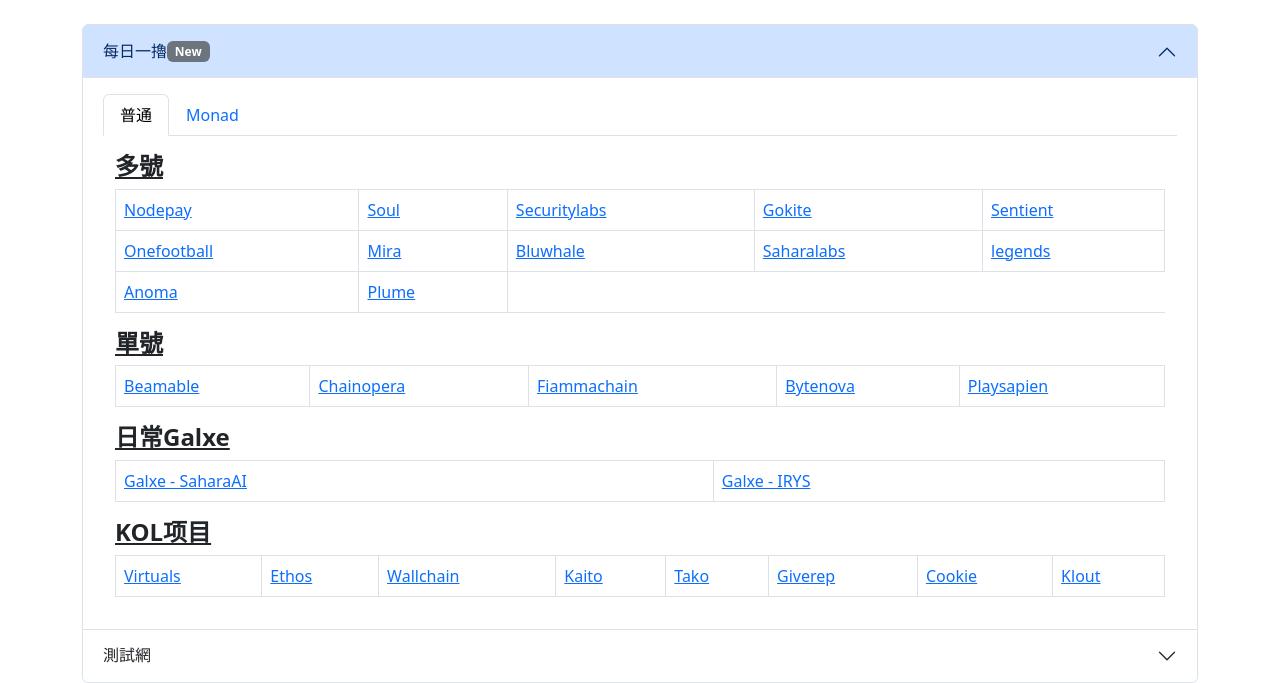
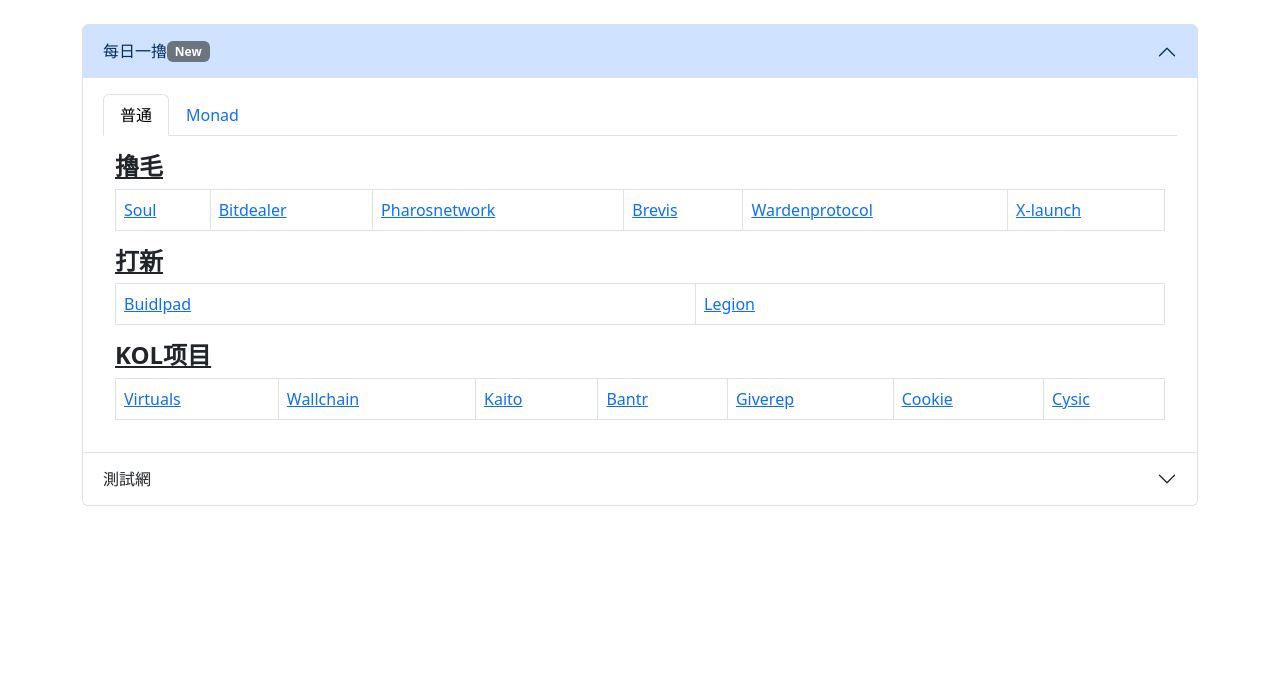
Before and after one commit to 2246250622/Airdrop-babydog-, a plain HTML site: page baby.html in a window 1280 px wide. Shown: the part 221-904 px from the top of the page. After the commit the page ends 800 px from the top, so only its background shows below. Drawn offline with nearby package versions, Linux system fonts and the light colour scheme.

Commit message:
Update baby.html

```diff
--- a/baby.html
+++ b/baby.html
@@ -129,7 +129,6 @@
                                 <div class="tab-pane fade show active" id="home">
                                   <div class="list-group">
                                     <a href="https://app.getgrass.io/dashboard" class="list-group-item list-group-item-action list-group-item-danger" target="_blank">GetGrass</a>
-                                    <a href="https://blockjoker.org/home" class="list-group-item list-group-item-action list-group-item-danger" target="_blank">Blockjoker</a>
                                     <a href="https://app.gradient.network/signup?code=S3X0IN" class="list-group-item list-group-item-action list-group-item-danger" target="_blank">Gradient</a>
                                     <a href="https://app.nodepay.ai/register?ref=YbfaLiCftloRj6L" class="list-group-item list-group-item-action list-group-item-danger" target="_blank">Nodepay</a>
                                      <a href="https://alphaos.net/point?invite=LSCGXC" class="list-group-item list-group-item-action list-group-item-danger" target="_blank">Alphaos Net</a>
@@ -146,8 +145,12 @@
 
                                 <div class="tab-pane fade" id="stake">
                                   <div class="list-group">
+                                  <a href="https://app.pendle.finance/trade/dashboard/overview/positions?timeframe=allTime" class="list-group-item list-group-item-action list-group-item-success" target="_blank">Pendle</a>
+                                  <a href="https://app.hedgey.finance/" class="list-group-item list-group-item-action list-group-item-success" target="_blank">Gaia 11/6</a>
+                                  <a href="https://app.falcon.finance/account/profile" class="list-group-item list-group-item-action list-group-item-success" target="_blank">Falcon Finance</a>
+                                  <a href="https://web3.okx.com/zh-hans/boost/x-launch" class="list-group-item list-group-item-action list-group-item-success" target="_blank">Boost</a>
                                   <a href="https://airdrop.walletconnect.network/" class="list-group-item list-group-item-action list-group-item-success" target="_blank">Walletconnect</a>
-                                  <a href="https://app.kamino.finance/" class="list-group-item list-group-item-action list-group-item-success" target="_blank">Kamino</a>
+                                  <a href="https://app.mmt.finance/portfolio" class="list-group-item list-group-item-action list-group-item-success" target="_blank">MMT</a>
                                   <a href="https://www.stakeland.com/farming" class="list-group-item list-group-item-action list-group-item-success" target="_blank">Stakeland</a>
                                   <a href="https://www.cookie.community/multi-airdrop" class="list-group-item list-group-item-action list-group-item-success" target="_blank">Cookie</a>
 				                          <a href="https://app.virtuals.io/dashboard" class="list-group-item list-group-item-action list-group-item-success" target="_blank">Virtuals</a>
@@ -289,68 +292,39 @@
                             <table class="table table-bordered">
                               <tbody>
 
-                                <H4><b><u>多號</u></b></H4>
+                                <H4><b><u>擼毛</u></b></H4>
                                 <tr >
 
-                                  <td>
-                                    <a style="display:block;" target="_blank" href="https://app.nodepay.ai/missions">Nodepay</a>
-                                  </td>
+
 
                                   <td>
                                     <a style="display:block;" target="_blank" href="https://app.soul.io/?referredBy=F7ZVJ">Soul</a>
                                   </td>
 
                                   <td>
-                                    <a style="display:block;" target="_blank" href="https://node.securitylabs.xyz/">Securitylabs</a>
+                                    <a style="display:block;" target="_blank" href="https://mindshare.bitdealer.net/home">Bitdealer</a>
                                   </td>
 
                                   <td>
-                                    <a style="display:block;" target="_blank" href="https://testnet.gokite.ai/">Gokite</a>
+                                    <a style="display:block;" target="_blank" href="https://testnet.pharosnetwork.xyz/experience?inviteCode=TIs2mKa8WBqh3rCn">Pharosnetwork</a>
                                   </td>
 
                                    <td>
-                                    <a style="display:block;" target="_blank" href="https://chat.sentient.xyz">Sentient</a>
+                                    <a style="display:block;" target="_blank" href="https://proving-grounds.brevis.network/A3WibM">Brevis</a>
                                   </td>
 
+                                  <td>
+                                    <a style="display:block;" target="_blank" href="https://app.wardenprotocol.org/referral?code=R8VYD">Wardenprotocol</a>
+                                  </td>
+
+                                  <td>
+                                    <a style="display:block;" target="_blank" href="https://web3.okx.com/join/BOOSTED">X-launch</a>
+                                  </td>
 
 
                                 </tr>
 
-                                <tr>
-                                  <td>
-                                    <a style="display:block;" target="_blank" href="https://ofc.onefootball.com/s2?referral=aAvpXmvl1Ta3">Onefootball</a>
-                                  </td>
 
-                                  <td>
-                                    <a style="display:block;" target="_blank" href="https://klokapp.ai?referral_code=VTGBH6FF">Mira</a>
-                                  </td>
-
-                                  <td>
-                                    <a style="display:block;" target="_blank" href="https://profile.bluwhale.com/login?referral=1ea5ce4e-a1cc-42af-b0ea-0023c56ab7ba">Bluwhale</a>
-                                  </td>
-
-                                  <td>
-                                    <a style="display:block;" target="_blank" href="https://app.saharaai.com/data-services-platform">Saharalabs</a>
-                                  </td>
-
-                                  <td>
-                                    <a style="display:block;" target="_blank" href="https://legends.saharalabs.ai/">legends</a>
-                                  </td>
-                                  </tr>
-
-                                  <tr>
-                                  <td>
-                                    <a style="display:block;" target="_blank" href="https://testnet.anoma.net/">Anoma</a>
-                                  </td>
-
-                                  <td>
-                                      <a style="display:block;" target="_blank" href="https://portal.plume.org/daily-spin">Plume</a>
-                                    </td>
-
-
-
-
-                                  </tr>
 
 
 
@@ -365,21 +339,7 @@
                             <table class="table table-bordered">
                               <tbody>
                                 <tr >
-                                  <td>
-                                    <a style="display:block;" target="_blank" href="https://testnet.monad.xyz/">Monad Faucet</a>
-                                  </td>
 
-                                  <td>
-                                    <a style="display:block;" target="_blank" href="https://monad.fantasy.top/shop">Monad Fantasy</a>
-                                  </td>
-
-                                  <td>
-                                    <a style="display:block;" target="_blank" href="https://monad.talentum.id/">Monad Talentum</a>
-                                  </td>
-
-                                  <td>
-                                    <a style="display:block;" target="_blank" href="https://www.monadroids.xyz/staking">Monadroids</a>
-                                  </td>
 
                       </tr>
                     </tbody>
@@ -390,52 +350,7 @@
                       </div>
 
 
-                        <div class="container mt-3">
-                            <table class="table table-bordered">
-                              <tbody>
-                                <H4><b><u>單號</u></b></H4>
-                                <tr >
 
-                                    <td>
-                                      <a style="display:block;" target="_blank" href="https://hub.beamable.network/ref/27ZXWB9F">Beamable</a>
-                                    </td>
-
-                                    <td>
-                                      <a style="display:block;" target="_blank" href="https://chat.chainopera.ai/">Chainopera</a>
-                                    </td>
-
-                                    <td>
-                                      <a style="display:block;" target="_blank" href="https://test-bridge.fiammachain.io/account">Fiammachain</a>
-                                    </td>
-
-
-                                    <td>
-                                      <a style="display:block;" target="_blank" href="https://bytenova.ai/rewards?invite_code=tUVIRpapC">Bytenova</a>
-                                    </td>
-
-
-                                    <td>
-                                      <a style="display:block;" target="_blank" href="https://app.sapien.io/join/OliveEarthwormAleece">Playsapien</a>
-                                    </td>
-                                </tr>
-
-
-
-
-
-                                  <tr>
-
-
-
-
-                                  </tr>
-
-                               <tr>
-
-                                  </tr>
-                              </tbody>
-                            </table>
-                          </div>
 
 
 
@@ -443,18 +358,18 @@
                           <div class="container mt-3">
                             <table class="table table-bordered">
                               <tbody>
-                                <H4><b><u>日常Galxe</u></b></H4>
+                                <H4><b><u>打新</u></b></H4>
                                 <tr>
 
-
-
                                   <td>
-                                  <a style="display:block;" target="_blank" href="https://app.galxe.com/quest/SaharaAI/GCNLYtpFM5">Galxe - SaharaAI</a>
+                                    <a style="display:block;" target="_blank" href="https://buidlpad.com/projects">Buidlpad</a>
                                   </td>
 
                                   <td>
-                                  <a style="display:block;" target="_blank" href="https://app.galxe.com/quest/Irys/GCxxCtmLMP">Galxe - IRYS</a>
+                                    <a style="display:block;" target="_blank" href="https://legion.cc?homie=6DOD5MQ8">Legion</a>
                                   </td>
+
+
 
 
                               </tr>
@@ -474,9 +389,6 @@
                                   <a style="display:block;" target="_blank" href="https://app.virtuals.io/points">Virtuals</a>
                                 </td>
 
-                                 <td>
-                                  <a style="display:block;" target="_blank" href="https://app.ethos.network/">Ethos</a>
-                                </td>
 
                                 <td>
                                   <a style="display:block;" target="_blank" href="https://app.wallchain.xyz/app/profile">Wallchain</a>
@@ -487,8 +399,9 @@
                                 </td>
 
                                 <td>
-                                  <a style="display:block;" target="_blank" href="https://app.tako.so/home">Tako</a>
+                                  <a style="display:block;" target="_blank" href="https://bantr.fun?ic=486GSIB">Bantr</a>
                                 </td>
+
 
                                 <td>
                                   <a style="display:block;" target="_blank" href="https://giverep.com/">Giverep</a>
@@ -499,8 +412,10 @@
                                 </td>
 
                                 <td>
-                                      <a style="display:block;" target="_blank" href="https://klout.gg/">Klout</a>
+                                  <a style="display:block;" target="_blank" href="https://cysic.xyz/leaderboard">Cysic</a>
                                 </td>
+
+
 
 
 
```
Lines whose indentation alone changed are shown as unchanged.
